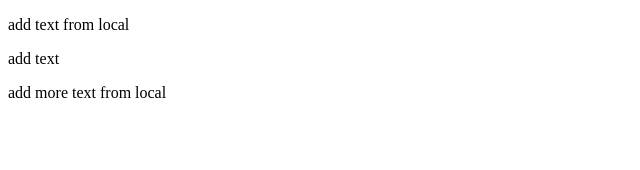
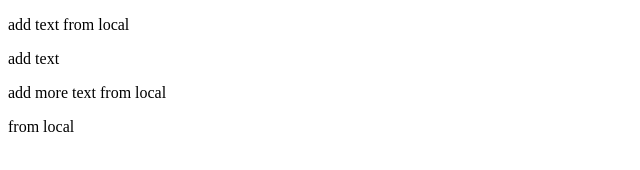
Before and after one commit to Atara57769/test, a plain HTML site: page index.html in a window 1280 px wide. Shown: the full height of the page, 0-640 px from the left. Drawn offline with Linux system fonts and the light colour scheme.

Commit message:
add line

```diff
--- a/index.html
+++ b/index.html
@@ -9,5 +9,6 @@
     <p>add text from local</p>
     <span>add text</span>
     <p>add more text from local</p>
+    <p>from local</p>
 </body>
 </html>
```
